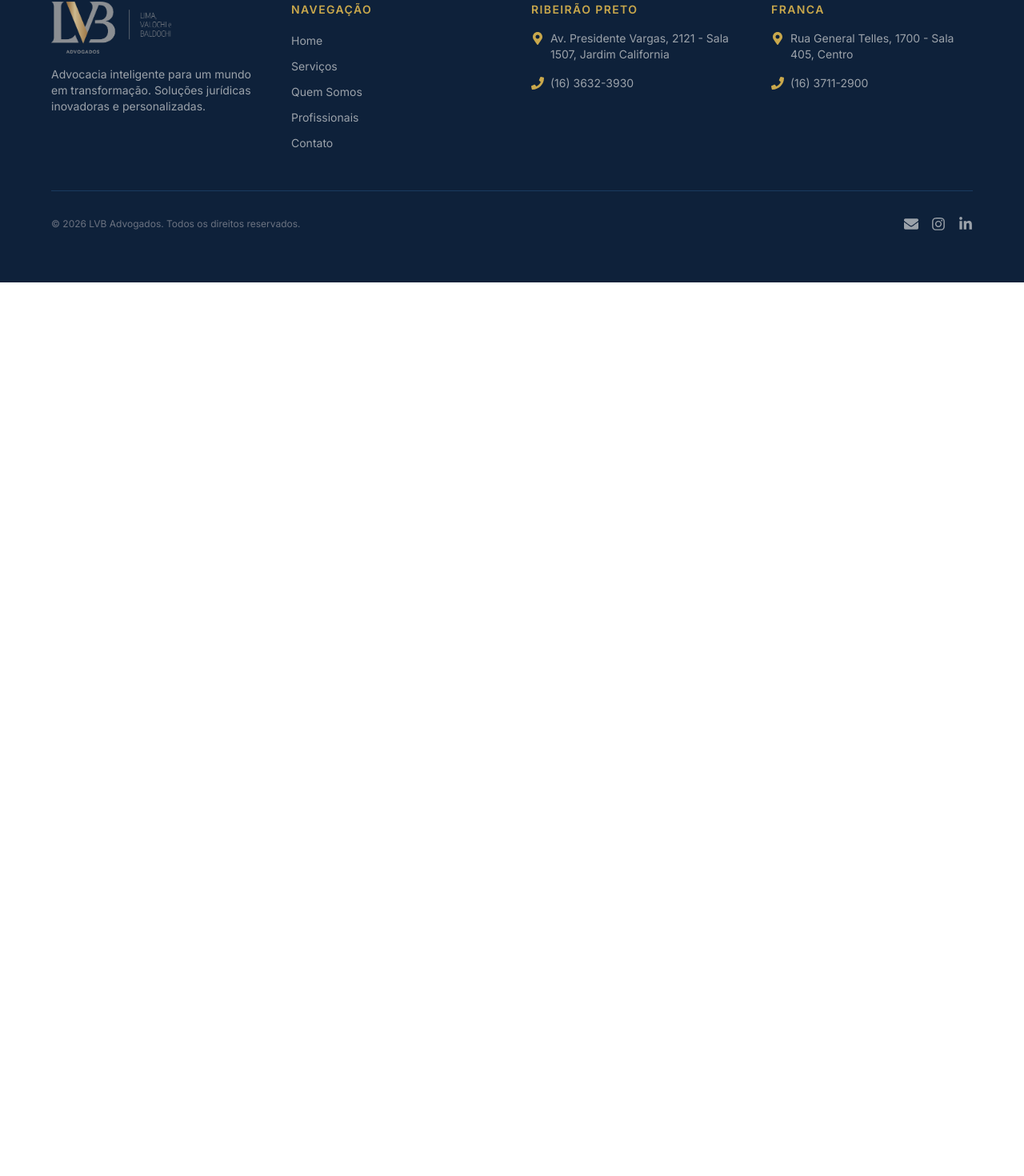
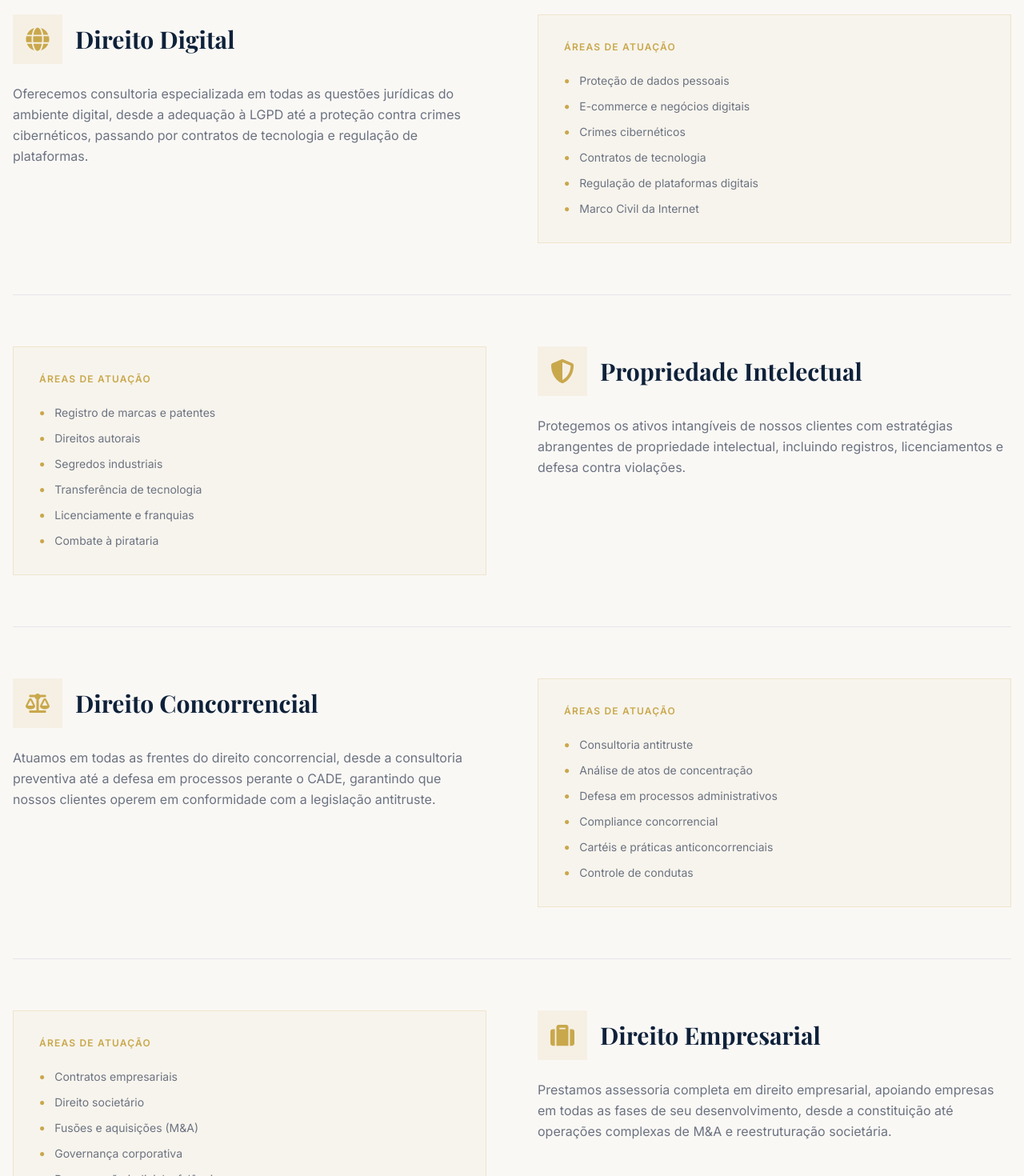
Before and after one commit to pblcnr/lvb-advogados, a Next.js app: page /servicos in a window 1280 px wide. Shown: the part 542-2012 px from the top of the page at 80% size. Before the commit the page ends 895 px from the top, so only its background shows below. Built offline with nearby package versions, Linux system fonts and the light colour scheme; a web font is replaced by a local one.

Commit message:
feat: add services detail component with scroll animations

```diff
--- a/app/servicos/page.tsx
+++ b/app/servicos/page.tsx
@@ -1,10 +1,14 @@
 import PageBanner from '@/components/PageBanner';
+import ServicesDetail from '@/components/servicos/ServicesDetail';
 
 export default function ServicePage() {
   return (
-    <PageBanner
-      title="Áreas de Atuação"
-      subtitle="Soluções jurídicas especializadas para cada necessidade"
-    />
+    <>
+      <PageBanner
+        title="Áreas de Atuação"
+        subtitle="Soluções jurídicas especializadas para cada necessidade"
+      />
+      <ServicesDetail />
+    </>
   );
 }
--- /dev/null
+++ b/components/servicos/ServicesDetail.tsx
@@ -0,0 +1,141 @@
+'use client';
+import { motion } from 'framer-motion';
+import {
+  FaBalanceScale,
+  FaGlobe,
+  FaShieldAlt,
+  FaSuitcase,
+} from 'react-icons/fa';
+
+const services = [
+  {
+    icon: FaGlobe,
+    title: 'Direito Digital',
+    description:
+      'Oferecemos consultoria especializada em todas as questões jurídicas do ambiente digital, desde a adequação à LGPD até a proteção contra crimes cibernéticos, passando por contratos de tecnologia e regulação de plataformas.',
+    areas: [
+      'Proteção de dados pessoais',
+      'E-commerce e negócios digitais',
+      'Crimes cibernéticos',
+      'Contratos de tecnologia',
+      'Regulação de plataformas digitais',
+      'Marco Civil da Internet',
+    ],
+  },
+  {
+    icon: FaShieldAlt,
+    title: 'Propriedade Intelectual',
+    description:
+      'Protegemos os ativos intangíveis de nossos clientes com estratégias abrangentes de propriedade intelectual, incluindo registros, licenciamentos e defesa contra violações.',
+    areas: [
+      'Registro de marcas e patentes',
+      'Direitos autorais',
+      'Segredos industriais',
+      'Transferência de tecnologia',
+      'Licenciamente e franquias',
+      'Combate à pirataria',
+    ],
+  },
+  {
+    icon: FaBalanceScale,
+    title: 'Direito Concorrencial',
+    description:
+      'Atuamos em todas as frentes do direito concorrencial, desde a consultoria preventiva até a defesa em processos perante o CADE, garantindo que nossos clientes operem em conformidade com a legislação antitruste.',
+    areas: [
+      'Consultoria antitruste',
+      'Análise de atos de concentração',
+      'Defesa em processos administrativos',
+      'Compliance concorrencial',
+      'Cartéis e práticas anticoncorrenciais',
+      'Controle de condutas',
+    ],
+  },
+  {
+    icon: FaSuitcase,
+    title: 'Direito Empresarial',
+    description:
+      'Prestamos assessoria completa em direito empresarial, apoiando empresas em todas as fases de seu desenvolvimento, desde a constituição até operações complexas de M&A e reestruturação societária.',
+    areas: [
+      'Contratos empresariais',
+      'Direito societário',
+      'Fusões e aquisições (M&A)',
+      'Governança corporativa',
+      'Recuperação judicial e falência',
+      'Compliance empresarial',
+    ],
+  },
+];
+
+export default function ServicesDetail() {
+  return (
+    <section className="bg-primary-offwhite py-20">
+      <div className="mx-auto max-w-7xl px-6 md:px-4">
+        {services.map((service, index) => {
+          const Icon = service.icon;
+
+          const contentSide = (
+            <div className="flex flex-col gap-6">
+              <div className="flex items-center gap-4">
+                <div className="bg-accent/10 inline-flex w-fit p-4">
+                  <Icon className="text-accent text-3xl" />
+                </div>
+                <h2 className="font-playfair text-primary text-3xl font-bold">
+                  {service.title}
+                </h2>
+              </div>
+              <p className="text-text-secondary text-base leading-relaxed">
+                {service.description}
+              </p>
+            </div>
+          );
+
+          const listSide = (
+            <div className="bg-accent/5 border-accent/20 border p-8">
+              <p className="text-accent mb-6 text-xs font-semibold tracking-widest uppercase">
+                Áreas de Atuação
+              </p>
+              <ul className="flex flex-col gap-3">
+                {service.areas.map((area) => (
+                  <li
+                    key={area}
+                    className="text-text-secondary flex items-center gap-3 text-sm"
+                  >
+                    <span className="text-accent text-xs">●</span>
+                    {area}
+                  </li>
+                ))}
+              </ul>
+            </div>
+          );
+
+          return (
+            <motion.div
+              key={service.title}
+              initial={{ opacity: 0, y: 40 }}
+              whileInView={{ opacity: 1, y: 0 }}
+              transition={{ duration: 0.6, ease: 'easeOut' }}
+              viewport={{ once: true }}
+            >
+              <div className="grid grid-cols-1 items-start gap-16 md:grid-cols-2">
+                {index % 2 !== 0 ? (
+                  <>
+                    {listSide}
+                    {contentSide}
+                  </>
+                ) : (
+                  <>
+                    {contentSide}
+                    {listSide}
+                  </>
+                )}
+              </div>
+              {index < services.length - 1 && (
+                <hr className="my-16 border-gray-200" />
+              )}
+            </motion.div>
+          );
+        })}
+      </div>
+    </section>
+  );
+}
--- a/package.json
+++ b/package.json
@@ -11,6 +11,7 @@
     "format:check": "prettier --check ."
   },
   "dependencies": {
+    "framer-motion": "^12.40.0",
     "next": "16.2.2",
     "react": "19.2.4",
     "react-dom": "19.2.4",
```
Also changed, not shown: 1 other file (tests, documents, lock files or other folders).
